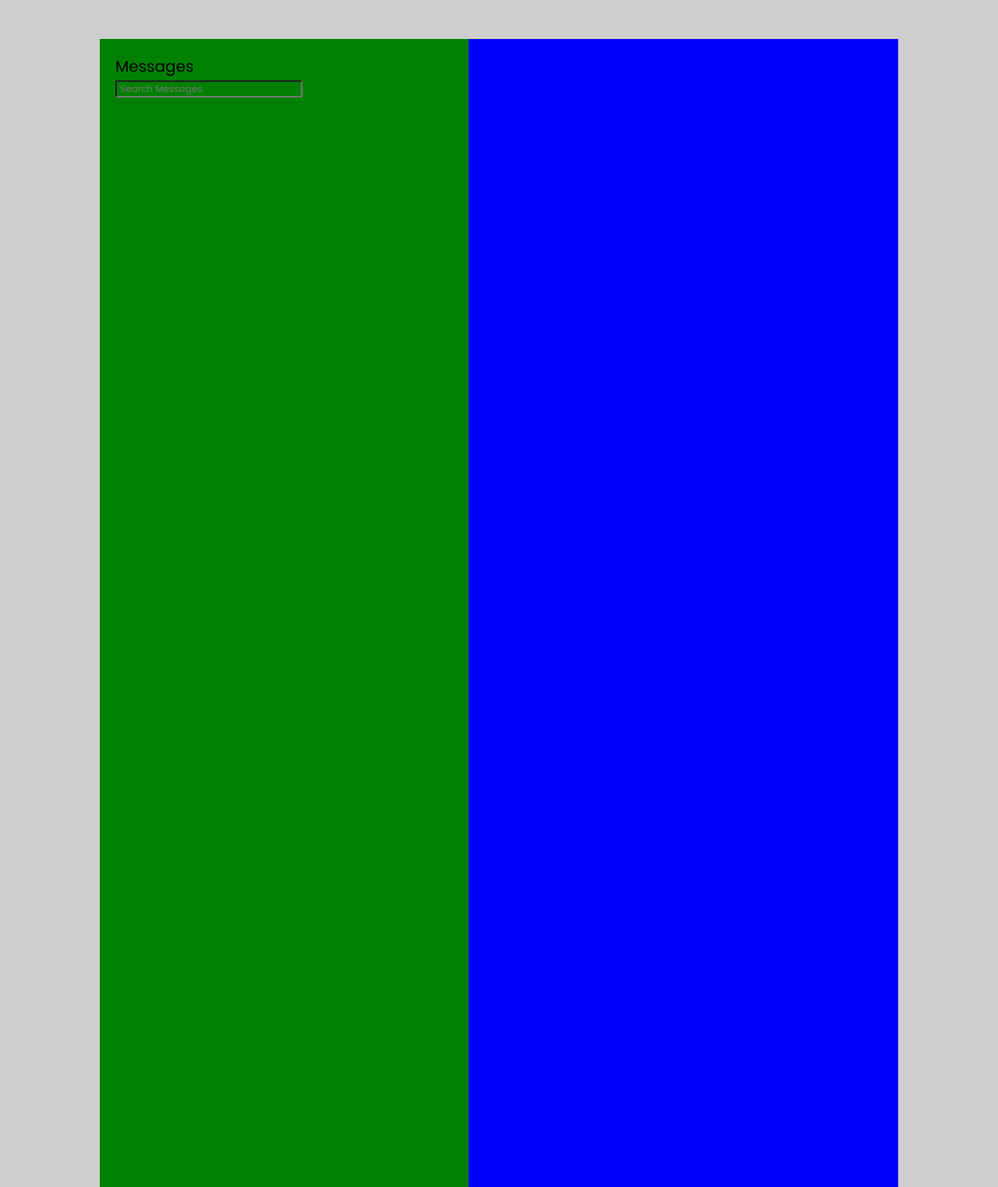
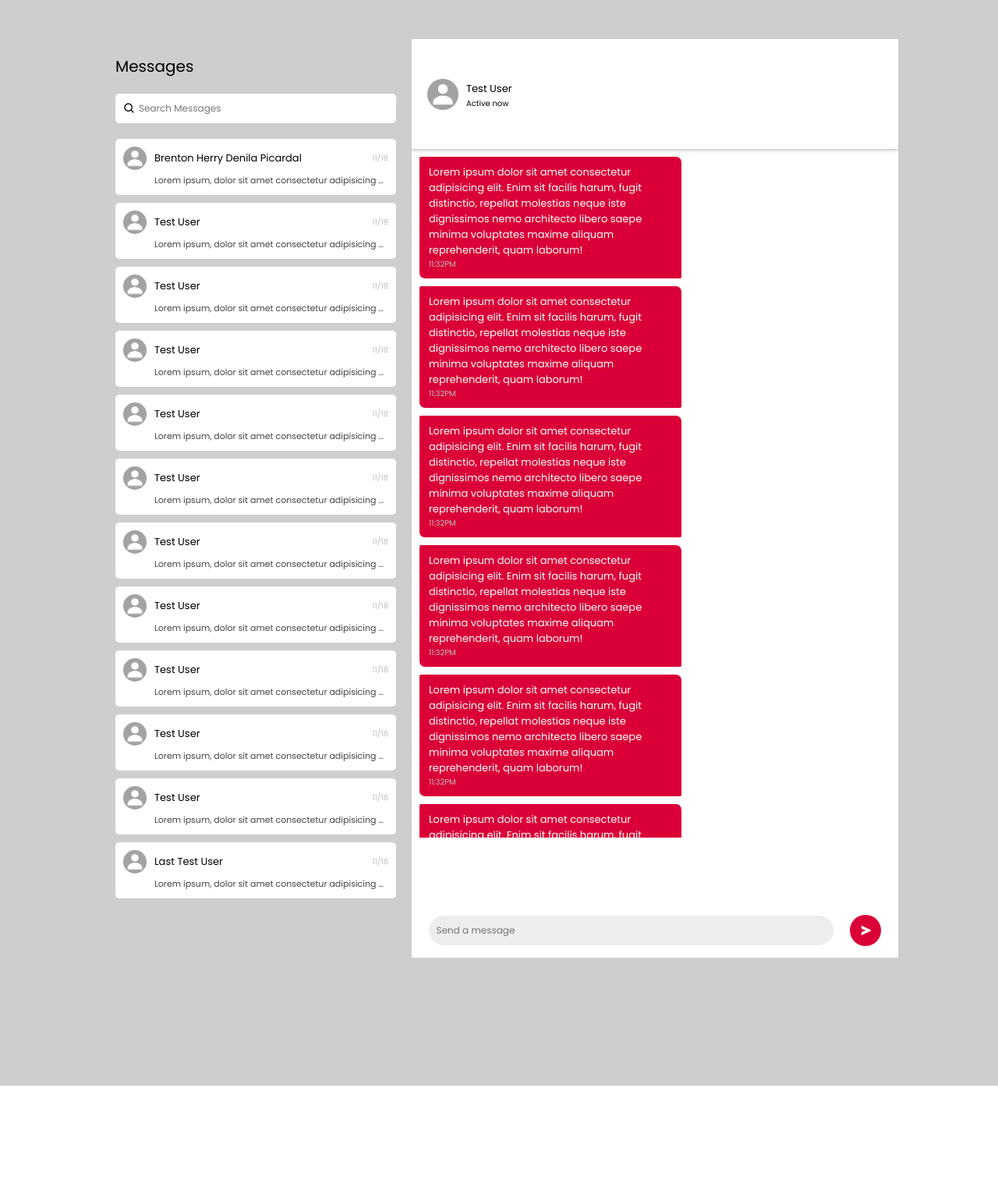
Before and after one commit to dormammuuuuu/forum-website, a PHP site: page /messages.html in a window 1280 px wide. Shown: the part 80-1602 px from the top of the page at 78% size. After the commit the page ends 1472 px from the top, so only its background shows below. Run offline with PHP 8.4, Linux system fonts and the light colour scheme.

Commit message:
Static UI Update for messages.html

```diff
--- a/messages.html
+++ b/messages.html
@@ -36,15 +36,179 @@
 
 
     <section class="main">
-        <div class="messages-container">
+        <div class="message-container">
             <div class="users-list">
-                <p class="messages-label">Messages</p>
+                <p class="message-label">Messages</p>
                 <div class="message-search">
-                    <input type="text" placeholder="Search Messages">
+                    <i class='bx bx-search'></i>
+                    <input class="message-search-input" type="text" placeholder="Search Messages">
+                </div>
+
+                <div class="message-list">
+                    <div class="message-card">
+                        <div class="message-details">
+                            <div class="user">
+                                <img class="message-avatar" src="assets/images/avatar/default.jpg" alt="">
+                                <span class="message-name">Brenton Herry Denila Picardal</span>
+                            </div>
+                            <p class="message-datetime">11/18</p>
+                        </div>
+                        <p class="message">Lorem ipsum, dolor sit amet consectetur adipisicing elit. At pariatur vel eligendi nam quod quos neque</p>
+                    </div>
+
+                    <div class="message-card">
+                        <div class="message-details">
+                            <div class="user">
+                                <img class="message-avatar" src="assets/images/avatar/default.jpg" alt="">
+                                <span class="message-name">Test User</span>
+                            </div>
+                            <p class="message-datetime">11/18</p>
+                        </div>
+                        <p class="message">Lorem ipsum, dolor sit amet consectetur adipisicing elit. At pariatur vel eligendi nam quod quos neque</p>
+                    </div>
+
+                    <div class="message-card">
+                        <div class="message-details">
+                            <div class="user">
+                                <img class="message-avatar" src="assets/images/avatar/default.jpg" alt="">
+                                <span class="message-name">Test User</span>
+                            </div>
+                            <p class="message-datetime">11/18</p>
+                        </div>
+                        <p class="message">Lorem ipsum, dolor sit amet consectetur adipisicing elit. At pariatur vel eligendi nam quod quos neque</p>
+                    </div>
+
+                    <div class="message-card">
+                        <div class="message-details">
+                            <div class="user">
+                                <img class="message-avatar" src="assets/images/avatar/default.jpg" alt="">
+                                <span class="message-name">Test User</span>
+                            </div>
+                            <p class="message-datetime">11/18</p>
+                        </div>
+                        <p class="message">Lorem ipsum, dolor sit amet consectetur adipisicing elit. At pariatur vel eligendi nam quod quos neque</p>
+                    </div>
+
+                    <div class="message-card">
+                        <div class="message-details">
+                            <div class="user">
+                                <img class="message-avatar" src="assets/images/avatar/default.jpg" alt="">
+                                <span class="message-name">Test User</span>
+                            </div>
+                            <p class="message-datetime">11/18</p>
+                        </div>
+                        <p class="message">Lorem ipsum, dolor sit amet consectetur adipisicing elit. At pariatur vel eligendi nam quod quos neque</p>
+                    </div>
+
+                    <div class="message-card">
+                        <div class="message-details">
+                            <div class="user">
+                                <img class="message-avatar" src="assets/images/avatar/default.jpg" alt="">
+                                <span class="message-name">Test User</span>
+                            </div>
+                            <p class="message-datetime">11/18</p>
+                        </div>
+                        <p class="message">Lorem ipsum, dolor sit amet consectetur adipisicing elit. At pariatur vel eligendi nam quod quos neque</p>
+                    </div>
+
+                    <div class="message-card">
+                        <div class="message-details">
+                            <div class="user">
+                                <img class="message-avatar" src="assets/images/avatar/default.jpg" alt="">
+                                <span class="message-name">Test User</span>
+                            </div>
+                            <p class="message-datetime">11/18</p>
+                        </div>
+                        <p class="message">Lorem ipsum, dolor sit amet consectetur adipisicing elit. At pariatur vel eligendi nam quod quos neque</p>
+                    </div>
+
+                    <div class="message-card">
+                        <div class="message-details">
+                            <div class="user">
+                                <img class="message-avatar" src="assets/images/avatar/default.jpg" alt="">
+                                <span class="message-name">Test User</span>
+                            </div>
+                            <p class="message-datetime">11/18</p>
+                        </div>
+                        <p class="message">Lorem ipsum, dolor sit amet consectetur adipisicing elit. At pariatur vel eligendi nam quod quos neque</p>
+                    </div>
+
+                    <div class="message-card">
+                        <div class="message-details">
+                            <div class="user">
+                                <img class="message-avatar" src="assets/images/avatar/default.jpg" alt="">
+                                <span class="message-name">Test User</span>
+                            </div>
+                            <p class="message-datetime">11/18</p>
+                        </div>
+                        <p class="message">Lorem ipsum, dolor sit amet consectetur adipisicing elit. At pariatur vel eligendi nam quod quos neque</p>
+                    </div>
+
+                    <div class="message-card">
+                        <div class="message-details">
+                            <div class="user">
+                                <img class="message-avatar" src="assets/images/avatar/default.jpg" alt="">
+                                <span class="message-name">Test User</span>
+                            </div>
+                            <p class="message-datetime">11/18</p>
+                        </div>
+                        <p class="message">Lorem ipsum, dolor sit amet consectetur adipisicing elit. At pariatur vel eligendi nam quod quos neque</p>
+                    </div>
+
+                    <div class="message-card">
+                        <div class="message-details">
+                            <div class="user">
+                                <img class="message-avatar" src="assets/images/avatar/default.jpg" alt="">
+                                <span class="message-name">Test User</span>
+                            </div>
+                            <p class="message-datetime">11/18</p>
+                        </div>
+                        <p class="message">Lorem ipsum, dolor sit amet consectetur adipisicing elit. At pariatur vel eligendi nam quod quos neque</p>
+                    </div>
+
+                    <div class="message-card">
+                        <div class="message-details">
+                            <div class="user">
+                                <img class="message-avatar" src="assets/images/avatar/default.jpg" alt="">
+                                <span class="message-name">Last Test User</span>
+                            </div>
+                            <p class="message-datetime">11/18</p>
+                        </div>
+                        <p class="message">Lorem ipsum, dolor sit amet consectetur adipisicing elit. At pariatur vel eligendi nam quod quos neque</p>
+                    </div>
                 </div>
             </div>
+
             <div class="user-conversation">
-
+                <div class="conversation-container">
+                    <div class="conversation-details">
+                        <div class="conversation-header">
+                            <img class="conversation-avatar" src="assets/images/avatar/default.jpg" alt="">
+                            <div>
+                                <span class="conversation-name">Test User</span>
+                                <p class="conversation-status">Active now</p>
+                            </div>
+                        </div>
+                    </div>
+                    <div class="conversations">
+                        <div class="bubble">Lorem ipsum dolor sit amet consectetur adipisicing elit. Enim sit facilis harum, fugit distinctio, repellat molestias neque iste dignissimos nemo architecto libero saepe minima voluptates maxime aliquam reprehenderit, quam laborum! <p class="message-time">11:32PM</p></div>
+                        <div class="bubble">Lorem ipsum dolor sit amet consectetur adipisicing elit. Enim sit facilis harum, fugit distinctio, repellat molestias neque iste dignissimos nemo architecto libero saepe minima voluptates maxime aliquam reprehenderit, quam laborum! <p class="message-time">11:32PM</p></div>
+                        <div class="bubble">Lorem ipsum dolor sit amet consectetur adipisicing elit. Enim sit facilis harum, fugit distinctio, repellat molestias neque iste dignissimos nemo architecto libero saepe minima voluptates maxime aliquam reprehenderit, quam laborum! <p class="message-time">11:32PM</p></div>
+                        <div class="bubble">Lorem ipsum dolor sit amet consectetur adipisicing elit. Enim sit facilis harum, fugit distinctio, repellat molestias neque iste dignissimos nemo architecto libero saepe minima voluptates maxime aliquam reprehenderit, quam laborum! <p class="message-time">11:32PM</p></div>
+                        <div class="bubble">Lorem ipsum dolor sit amet consectetur adipisicing elit. Enim sit facilis harum, fugit distinctio, repellat molestias neque iste dignissimos nemo architecto libero saepe minima voluptates maxime aliquam reprehenderit, quam laborum! <p class="message-time">11:32PM</p></div>
+                        <div class="bubble">Lorem ipsum dolor sit amet consectetur adipisicing elit. Enim sit facilis harum, fugit distinctio, repellat molestias neque iste dignissimos nemo architecto libero saepe minima voluptates maxime aliquam reprehenderit, quam laborum! <p class="message-time">11:32PM</p></div>
+                        <div class="user">
+                            <div class="bubble me">Hello<p class="message-time">11:33PM</p></div>
+                        </div>
+                        <div class="user">
+                            <div class="bubble me">Test Message 1<p class="message-time">11:33PM</p></div>
+                        </div>
+                    </div>
+                    <div class="conversation-form">
+                        <input type="text" placeholder="Send a message">
+                        <div class="send-button"><i class='bx bxs-send'></i></div>
+                    </div>
+                </div>
             </div>
         </div>
     </section>
--- a/styles/messages.css
+++ b/styles/messages.css
@@ -2,31 +2,238 @@
     margin: 0 10%;
     margin-top: calc(50px + var(--navbar-height));
     width: -webkit-fill-available;
-    background-color: red;
-    height: 100vh;
+    height: 100%;
 }
 
-.messages-container{
+.message-container{
     display: flex;
-    height: 100%;
+    height: 80vh;
 }
 
 .users-list{
     padding: 20px;
-    background-color: green;
     height: -webkit-fill-available;
     flex-grow: .7;
+    flex-basis: 0vw;
 }
 
 .user-conversation{
-    background-color: blue;
+    position: relative;
+    background-color: var(--light);
     flex-grow: 2;
+    flex-basis: 0vw;
+    overflow: hidden;
 }
 
-.messages-label{
+.message-search{
+    display: flex;
+    align-items: center;
+    background-color: var(--light);
+    padding: 10px;
+    margin: 20px 0;
+    border-radius: 5px;
+}
+
+.message-label{
     font-size: 20px;
 }
 
+.message-list{
+    overflow-y: scroll;
+    height: calc(99vh - 250px);
+}
+
+.message-list, .conversation {
+    -ms-overflow-style: none;  /* Internet Explorer 10+ */
+    scrollbar-width: none;  /* Firefox */
+}
+
+.message-list::-webkit-scrollbar, .conversations::-webkit-scrollbar {
+    display: none;  /* Safari and Chrome */
+}
+
+.message-search-input{
+    width: 100%;
+    border: none;
+}
+
+.message-card{
+    max-height: 100px;
+    background-color: var(--light);
+    padding: 10px;
+    margin-bottom: 10px;
+    border-radius: 5px;
+}
+
+.message{
+    overflow: hidden;
+    text-overflow: ellipsis;
+    max-width: 300px;
+    width: 100%;
+    white-space: nowrap;
+    font-size: 11px;
+    color: var(--gray);
+    margin: 5px 0 0 40px;
+}
+
+.message-avatar{
+    width: 30px;
+    height: 30px;
+    border-radius: 50%;
+}
+
+.message-name{
+    font-size: 13px;
+    margin: 0 10px;
+}
+
+.user{
+    display: flex;
+    align-items: center;
+}
+
+.message-details{
+    display: flex;
+    align-items: center;
+    justify-content: space-between;
+}
+
+.message-datetime{
+    font-size: 10px;
+    color: var(--gray-lighter);
+}
+
+.conversation-container{
+    position: relative;
+    width: 100%;
+    height: 100%;
+}
+
+.conversation-details{
+    position: relative;
+    background-color: var(--light);
+    z-index: 12;
+    height: 12%;
+    display: flex;
+    align-items: center;
+    box-shadow: 0 1px 5px rgba(0, 0, 0, .3);
+}
+
+.conversation-avatar{
+    width: 40px;
+    height: 40px;
+    margin: 10px;
+    border-radius: 50%;
+}
+
+.conversation-header{
+    display: flex;
+    padding: 10px;
+    align-items: center;
+}
+
+.conversation-name{
+    font-size: 13px;
+}
+
+.conversation-status{
+    font-size: 10px;
+}
+
+.conversation-form{
+    height: 70px;
+    width: -webkit-fill-available;
+    position: absolute;
+    bottom: 0;
+    z-index: 10;
+    display: flex;
+    align-items: center;
+    justify-content: space-evenly;
+}
+
+.conversation-form input{
+    width: 80%;
+    border-radius: 20px;
+    border: none;
+    padding: 10px;
+    background-color: var(--gray-light);
+}
+
+.send-button{
+    background-color: var(--primary);
+    border-radius: 50%;
+    width: 40px;
+    height: 40px;
+    display: flex;
+    justify-content: center;
+    align-items: center;
+}
+
+.send-button i {
+    color: white;
+}
+
+.conversations{
+    height: 75%;
+    overflow-y: scroll;
+}
+
+.bubble{
+    width: fit-content;
+    max-width: 50%;
+    font-size: 13px;
+    color: white;
+    padding: 10px 12px;
+    margin: 10px;
+    margin-bottom: 8px;
+    border-radius: 7px;
+    border-bottom-right-radius: 2px;
+    border-top-left-radius: 2px;
+    background-color: var(--primary);
+}
+
+.user{
+    display: flex;
+    justify-content: flex-end;
+}
+
+.me{
+    background-color: var(--gray-lighter);
+    color: black;
+}
+
+.message-time{
+    font-size: 10px;
+    color: var(--gray-lighter);
+}
+
+.me .message-time{
+    color: gray;
+}
+
 @media (prefers-color-scheme: dark){
+    .message-card{
+        background-color: var(--dark-secondary);
+    }
+
+    .message{
+        color: var(--gray-lighter);
+    }
+
+    .message-search{
+        background-color: var(--dark-secondary);
+    }
+
+    .user-conversation{
+        background-color: var(--dark-secondary);
+    }
+
+    .conversation-details{
+        background-color: var(--dark-secondary);
+    }
+
+    .conversation-form input{
+        background-color: var(--dark);
+    }
 
 }
```
